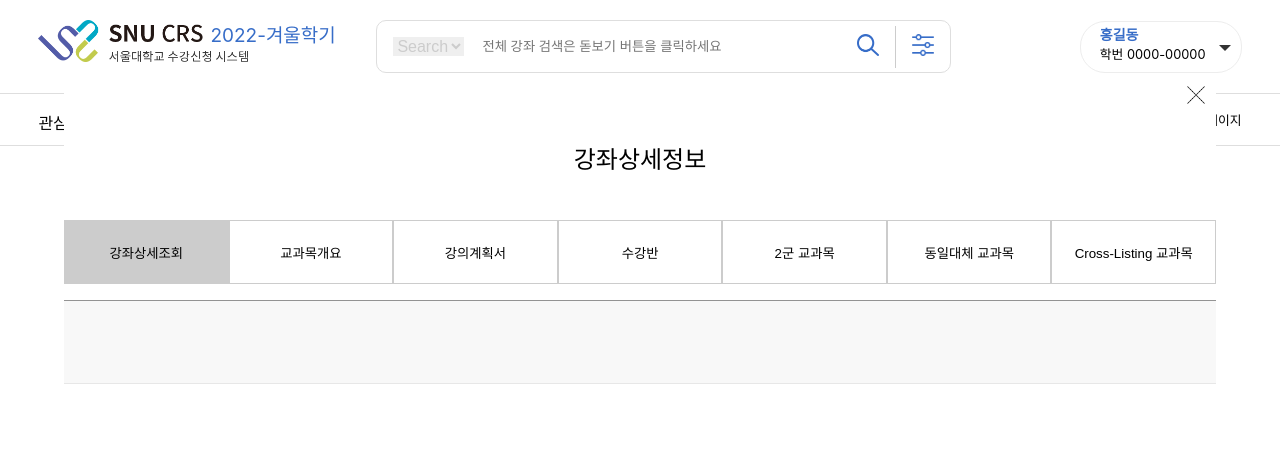
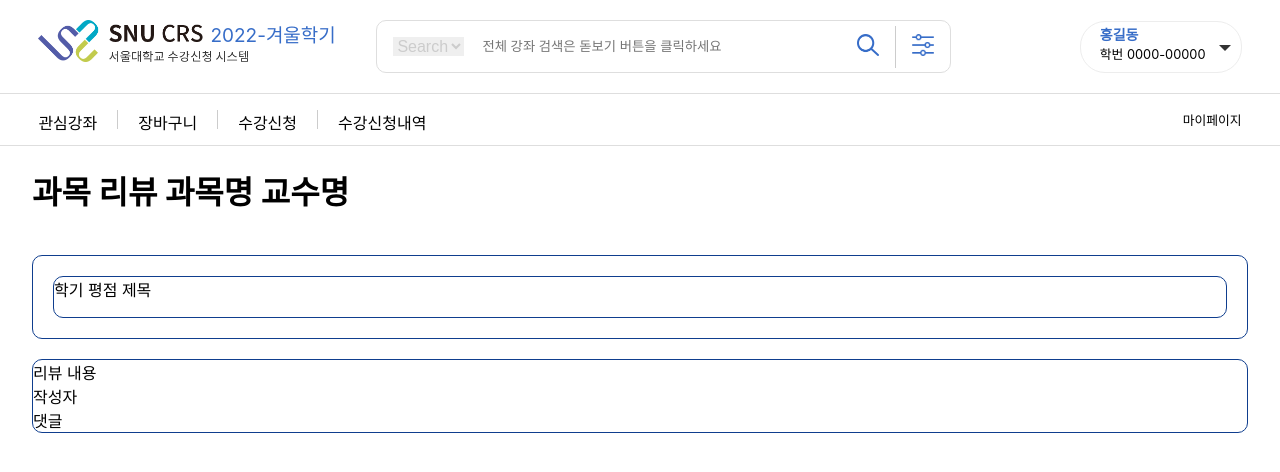
Before and after one commit to wafflestudio20-5/team8-web, a React (Create React App) app: page /review in a window 1280 px wide. Shown: the top 472 px of the page. Built offline with nearby package versions, Linux system fonts and the light colour scheme.

Commit message:
review page

```diff
--- a/src/App.js
+++ b/src/App.js
@@ -5,19 +5,22 @@ import { createContext, useState } from 'react'
 import Header from './Header'
 import Coursedetail from './Coursedetail'
 import Searchcourse from './Searchcourse'
+import Review from './Review'
 function App() {
-  const [modal, setModal] = useState(true)
-  const [searchopen, setSearchopen] = useState(true)
+  const [modal, setModal] = useState(false)
+  const [searchopen, setSearchopen] = useState(false)
   return (
     <div>
-      <Header />
-      {searchopen && <Searchcourse />}
+      <Header searchopen={searchopen} setSearchopen={setSearchopen} />
+      <Searchcourse searchopen={searchopen} setSearchopen={setSearchopen} />
+
       {modal && <Coursedetail modal={modal} setModal={setModal} />}
       <div>
         <Routes>
           <Route path="/" element={<h1>Home</h1>} />
           <Route path="/mypage" element={<h1>mypage</h1>} />
           <Route path="/events" element={<h1>Events</h1>} />
+          <Route path="/review" element={<Review />} />
         </Routes>
       </div>
     </div>
--- a/src/Header.css
+++ b/src/Header.css
@@ -1,4 +1,5 @@
 .headerbox {
+  position: sticky;
   height: 145px;
   border-bottom: 1px solid #dedede;
   display: flex;
--- a/src/Header.js
+++ b/src/Header.js
@@ -1,7 +1,7 @@
 import './Header.css'
 import Searchcourse from './Searchcourse'
 import axios from 'axios'
-const Header = () => {
+const Header = ({ setSearchopen, searchopen }) => {
   const menu = [
     { title: '관심강좌', link: '/events' },
     { title: '장바구니', link: '/events' },
@@ -27,7 +27,12 @@ const Header = () => {
             <div>
               <img src={'/search.png'} alt={'search'} className="searchicon" />
             </div>
-            <div className="search_list">
+            <div
+              className="search_list"
+              onClick={() => {
+                setSearchopen(searchopen ? false : true)
+              }}
+            >
               <img
                 src={'/search_list.png'}
                 alt={'searchlist'}
--- /dev/null
+++ b/src/Review.js
@@ -0,0 +1,45 @@
+import styled from 'styled-components'
+const Reviewpage = styled.div`
+  display: flex;
+  flex-direction: column;
+  padding: 0 2rem;
+`
+const Reviewlist = styled.div`
+  display: flex;
+  flex-direction: column;
+  justify-content: space-between;
+  border: 1px solid #0f3e8e;
+  border-radius: 10px;
+  padding: 20px;
+  margin: 20px 0;
+`
+const Reviewbox = styled.div`
+  display: flex;
+  border: 1px solid #0f3e8e;
+  height: 40px;
+  border-radius: 10px;
+`
+const Reviewcontent = styled.div`
+  display: flex;
+  flex-direction: column;
+  border: 1px solid #0f3e8e;
+  border-radius: 10px;
+  height: 90%;
+`
+const Review = () => {
+  return (
+    <Reviewpage>
+      <h1>과목 리뷰 과목명 교수명</h1>
+      <Reviewlist>
+        <Reviewbox>학기 평점 제목</Reviewbox>
+      </Reviewlist>
+      <Reviewcontent>
+        <div>리뷰 내용</div>
+        <div>작성자</div>
+        <div>댓글</div>
+      </Reviewcontent>
+    </Reviewpage>
+  )
+}
+
+export default Review
--- a/src/Searchcourse.js
+++ b/src/Searchcourse.js
@@ -7,7 +7,9 @@ const Wrapper = styled.div`
   border-radius: 10px;
   background: #fff;
   width: 70%;
-  height: 80%;
+  height: ${(props) => (props.searchopen ? '80%' : '0')};
+  opacity: ${(props) => (props.searchopen ? '1' : '0')};
+  transition: all 1s;
 `
 const Footer = styled.div`
   position: absolute;
@@ -71,14 +73,18 @@ const Top = styled.div`
 const Content = styled.div`
   height: 80%;
 `
-const Searchcourse = () => {
+const Searchcourse = ({ setSearchopen, searchopen }) => {
   return (
-    <Wrapper>
+    <Wrapper searchopen={searchopen}>
       <Top>
         <span>상세검색 년도 강좌를 검색합니다.</span>
         <div>
           <button>초기화</button>
-          <Close>
+          <Close
+            onClick={() => {
+              setSearchopen(false)
+            }}
+          >
             <img src="/delete.png" />
           </Close>
         </div>
```
